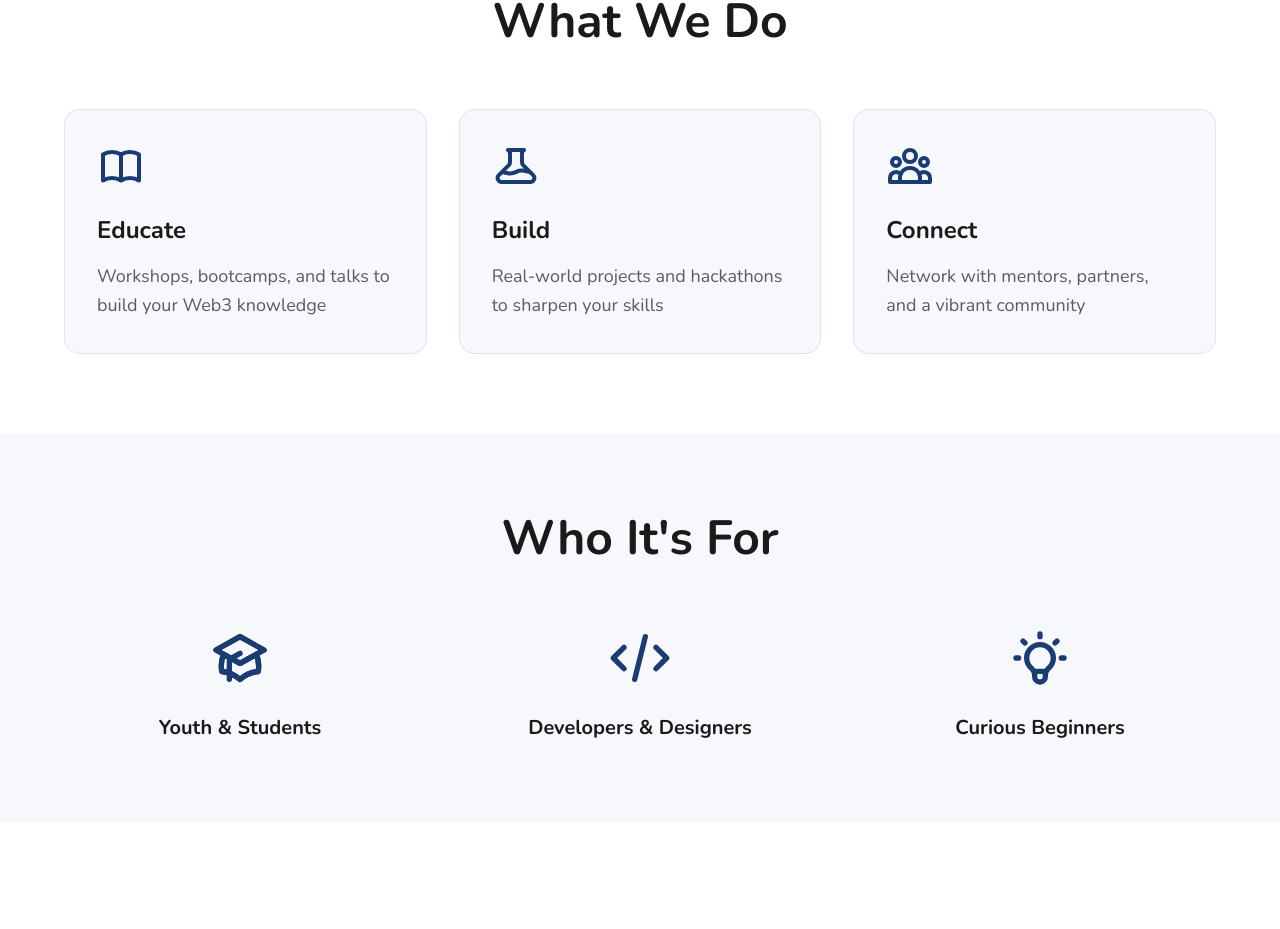
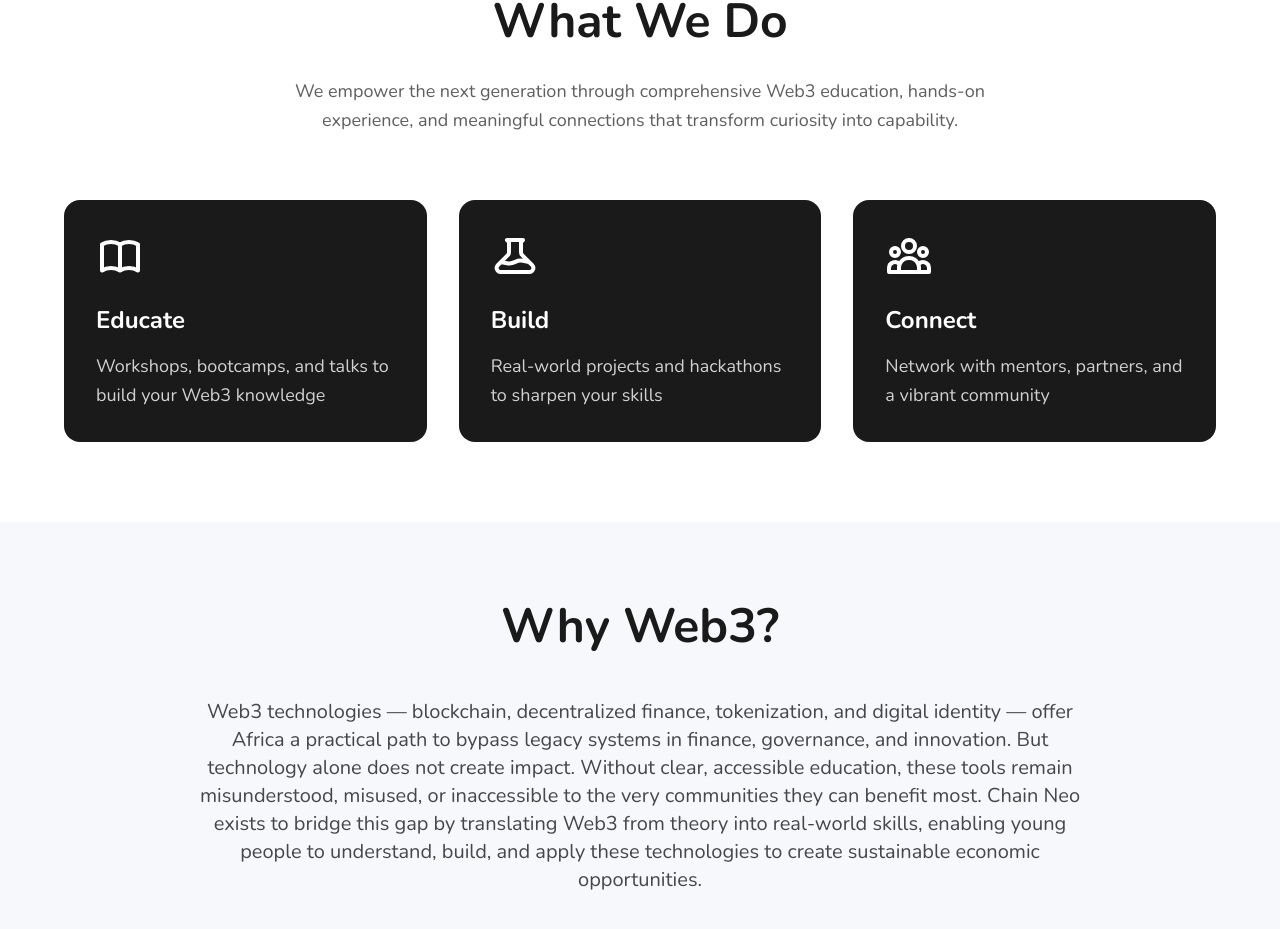
Before and after one commit to Deon62/chainneo, a React (Vite) app: page / in a window 1280 px wide. Shown: the part 883-1812 px from the top of the page. Before the commit the page ends 1705 px from the top, so only its background shows below. Built offline with nearby package versions, Linux system fonts and the light colour scheme.

Commit message:
refined the hero section

```diff
--- a/src/App.jsx
+++ b/src/App.jsx
@@ -1,7 +1,7 @@
 import Navbar from './components/Navbar'
 import Hero from './components/Hero'
 import WhatWeDo from './components/WhatWeDo'
-import WhoItsFor from './components/WhoItsFor'
+import WhyWeb3 from './components/WhyWeb3'
 
 function App() {
   return (
@@ -9,7 +9,7 @@ function App() {
       <Navbar />
       <Hero />
       <WhatWeDo />
-      <WhoItsFor />
+      <WhyWeb3 />
     </div>
   )
 }
--- a/src/components/Navbar.jsx
+++ b/src/components/Navbar.jsx
@@ -13,7 +13,7 @@ const Navbar = () => {
 
   return (
     <>
-      <nav className="fixed top-0 left-0 right-0 z-50 bg-background/80 backdrop-blur-md border-b border-brand/10">
+      <nav className="fixed top-0 left-0 right-0 z-50 bg-text/95 backdrop-blur-md border-b border-white/10">
         <div className="max-w-7xl mx-auto px-6 py-4">
           <div className="flex items-center justify-end">
             <div className="hidden md:flex items-center space-x-8">
@@ -21,7 +21,7 @@ const Navbar = () => {
                 <a
                   key={link.name}
                   href={link.href}
-                  className="text-text font-semibold hover:text-brand transition-colors duration-300 text-lg"
+                  className="text-white font-semibold hover:text-white/70 transition-colors duration-300 text-lg"
                 >
                   {link.name}
                 </a>
@@ -30,7 +30,7 @@ const Navbar = () => {
 
             <button
               onClick={() => setIsMobileMenuOpen(!isMobileMenuOpen)}
-              className="md:hidden text-brand focus:outline-none ml-auto"
+              className="md:hidden text-white focus:outline-none ml-auto"
               aria-label="Toggle menu"
             >
               <svg
--- a/src/components/WhatWeDo.jsx
+++ b/src/components/WhatWeDo.jsx
@@ -34,9 +34,13 @@ const WhatWeDo = () => {
   return (
     <section className="bg-white py-20 px-6">
       <div className="max-w-6xl mx-auto">
-        <h2 className="text-4xl md:text-5xl font-bold text-text text-center mb-16">
+        <h2 className="text-4xl md:text-5xl font-bold text-text text-center mb-8">
           What We Do
         </h2>
+
+        <p className="text-center text-text/70 text-lg max-w-3xl mx-auto mb-16 leading-relaxed">
+          We empower the next generation through comprehensive Web3 education, hands-on experience, and meaningful connections that transform curiosity into capability.
+        </p>
 
         <div className="grid md:grid-cols-3 gap-8">
           {cards.map((card, index) => {
@@ -45,20 +49,20 @@ const WhatWeDo = () => {
               <div
                 key={index}
                 ref={ref}
-                className={`bg-background p-8 rounded-2xl hover:shadow-xl transition-all duration-700 transform hover:-translate-y-2 border border-brand/10 ${
+                className={`bg-text text-white p-8 rounded-2xl hover:shadow-2xl transition-all duration-700 transform hover:-translate-y-2 hover:scale-105 ${
                   isVisible
-                    ? 'opacity-100 translate-y-0'
-                    : 'opacity-0 translate-y-10'
+                    ? 'opacity-100 translate-y-0 scale-100'
+                    : 'opacity-0 translate-y-20 scale-95'
                 }`}
-                style={{ transitionDelay: `${index * 150}ms` }}
+                style={{ transitionDelay: `${index * 200}ms` }}
               >
-                <div className="text-brand mb-6">
+                <div className="text-white mb-6">
                   {card.icon}
                 </div>
-                <h3 className="text-2xl font-bold text-text mb-4">
+                <h3 className="text-2xl font-bold text-white mb-4">
                   {card.title}
                 </h3>
-                <p className="text-text/70 text-lg leading-relaxed">
+                <p className="text-white/80 text-lg leading-relaxed">
                   {card.description}
                 </p>
               </div>
--- /dev/null
+++ b/src/components/WhyWeb3.jsx
@@ -0,0 +1,30 @@
+import { useScrollAnimation } from '../hooks/useScrollAnimation';
+
+const WhyWeb3 = () => {
+  const [ref, isVisible] = useScrollAnimation();
+
+  return (
+    <section className="bg-background py-20 px-6">
+      <div className="max-w-6xl mx-auto">
+        <h2 className="text-4xl md:text-5xl font-bold text-text text-center mb-12">
+          Why Web3?
+        </h2>
+
+        <div
+          ref={ref}
+          className={`max-w-4xl mx-auto transition-all duration-700 transform ${
+            isVisible
+              ? 'opacity-100 translate-y-0'
+              : 'opacity-0 translate-y-10'
+          }`}
+        >
+          <p className="text-text/80 text-lg md:text-xl leading-relaxed text-center">
+            Web3 technologies — blockchain, decentralized finance, tokenization, and digital identity — offer Africa a practical path to bypass legacy systems in finance, governance, and innovation. But technology alone does not create impact. Without clear, accessible education, these tools remain misunderstood, misused, or inaccessible to the very communities they can benefit most. Chain Neo exists to bridge this gap by translating Web3 from theory into real-world skills, enabling young people to understand, build, and apply these technologies to create sustainable economic opportunities.
+          </p>
+        </div>
+      </div>
+    </section>
+  );
+};
+
+export default WhyWeb3;
```
